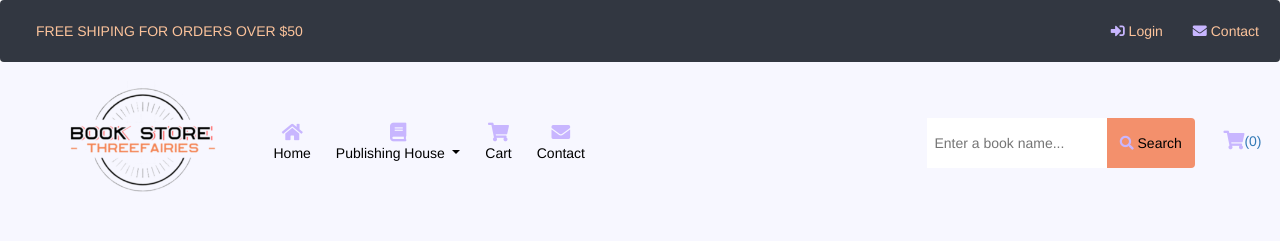
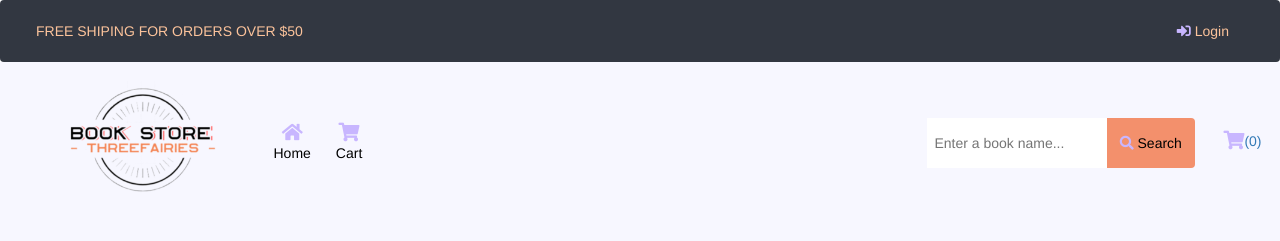
Before and after one commit to TrinhDucHai/CNPM, a PHP site: page /MobileShop/ in a window 1280 px wide. Shown: the top 241 px of the page. Run offline with PHP 8.4, Linux system fonts and the light colour scheme; data comes from the database, SQL or seed files in the repository; some libraries are stand-ins or nearby versions.

Commit message:
sprint1 NDT

```diff
--- a/navbar.php
+++ b/navbar.php
@@ -15,12 +15,6 @@
               Home
             </a>
           </li>
-          <li class="nav-item dropdown text-center mx-2 mx-lg-1"><a href="#" class="nav-link-c dropdown-toggle" data-toggle="dropdown">
-            <div>
-              <i class="fas fa-book fa-lg mb-1"></i>
-            </div>
-            Publishing House
-          </a>
             <div class="dropdown-menu">
               <div class="dropdown-inner">
                 <ul>
@@ -49,14 +43,7 @@
                       Cart
                     </a>
                   </li>
-                  <li class="nav-item text-center mx-2 mx-lg-1">
-                    <a class="nav-link-c active" href="contact.php">
-                      <div>
-                        <i class="fas fa-envelope fa-lg mb-1"></i>
-                      </div>
-                      Contact
-                    </a>
-                  </li>
+                  <!--  -->
                 </ul>
               </div>
               <!-- Collapsible wrapper -->
--- a/navh.php
+++ b/navh.php
@@ -12,7 +12,7 @@ include 'header.php';
                         if (!isset($_SESSION['txtus'])) // If session is not set then redirect to Login Page
                         {
                             printf(' <li class="nav-item"><a class="nav-link active" href="account.php"><i class="fas fa-sign-in-alt"></i> Login</a></li>
-										<li class="nav-item"><a class="nav-link active" href="contact.php"><i class="fas fa-envelope"></i> Contact</a></li>');
+										<li class="nav-item"><a class="nav-link active" href="contact.php"></a></li>');
                         } else {
                             echo '<li class="nav-item" style:"color: lavender"><span class="glyphicon glyphicon-user"></span>';
                             echo '<span style="color:lavender"><b>' . $_SESSION['HoTen'] . '</b></span></li>';
```
